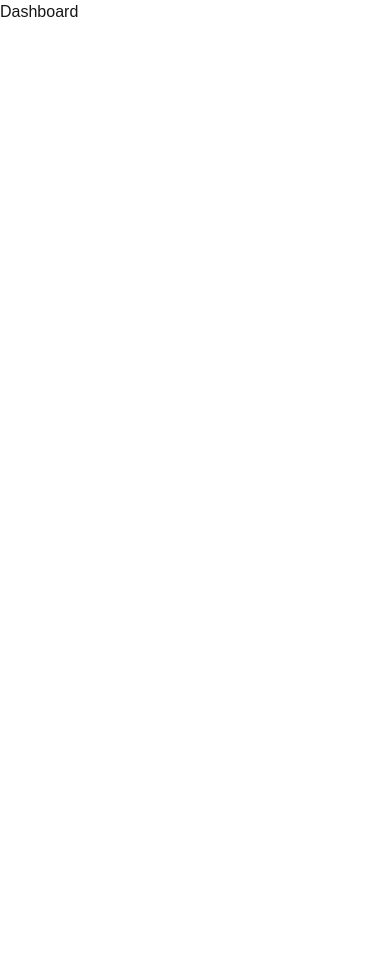
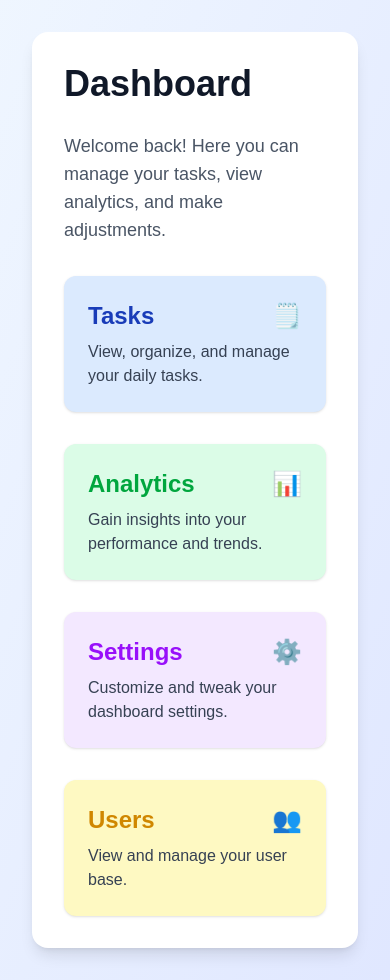
Before and after one commit to yogita-s-24/next-demos, a Next.js app: page /dashboard in a window 390 px wide. Before the commit the page ends 844 px from the top, so only its background shows below. Built offline with nearby package versions, Linux system fonts and the light colour scheme.

Commit message:
Added a responsive dashboard with navigation cards for tasks, analytics, settings, and users

```diff
--- a/src/app/dashboard/page.tsx
+++ b/src/app/dashboard/page.tsx
@@ -1,9 +1,67 @@
+import Link from 'next/link'
 import React from 'react'
 
 const Dashboard = () => {
   return (
-    <div>
-      Dashboard
+    <div className='min-h-screen bg-gradient-to-br from-blue-50 to-indigo-100 p-8'>
+      <div className='max-w-6xl mx-auto bg-white rounded-2xl shadow-lg p-8 space-y-8'>
+        <div className='flex flex-col'>
+          <h1 className='text-4xl font-extrabold text-gray-900 mb-4 sm:mb-0'>Dashboard</h1>
+          <p className="text-lg text-gray-600 mt-3">
+            Welcome back! Here you can manage your tasks, view analytics, and make adjustments.
+          </p>
+        </div>
+
+        {/*Dashboard Grid */}
+        <div className="grid grid-cols-1 sm:grid-cols-2 md:grid-cols-3 gap-8">
+          {/* Task Card */}
+          <Link href="/dashboard/tasks" className="bg-blue-100 hover:bg-blue-200 p-6 rounded-xl shadow-sm hover:shadow-md transition-all duration-200 ease-in-out transform hover:scale-105">
+            <div className='flex items-center justify-between'>
+              <h2 className='text-2xl font-semibold text-blue-800'>
+                Tasks
+              </h2>
+              <span className='text-blue-500 text-2xl'>🗒️</span>
+            </div>
+            <p className='text-gray-700 mt-2'>View, organize, and manage your daily tasks.</p>
+          </Link>
+
+          {/* Analytics Card */}
+          <Link href="/dashboard/analytics" className="bg-green-100 hover:bg-green-200 p-6 rounded-xl shadow-sm hover:shadow- transition-all duration-200 ease-in-out transform hover:scale-105">
+            <div className='flex items-center justify-between'>
+              <h2 className='text-2xl font-semibold text-green-600'>
+                Analytics
+              </h2>
+              <span className='text-blue-500 text-2xl'>📊</span>
+            </div>
+            <p className='text-gray-700 mt-2'>Gain insights into your performance and trends.</p>
+          </Link>
+
+          {/* Settings Card */}
+          <Link href="/dashboard/settings" className="bg-purple-100 hover:bg-purple-200 p-6 rounded-xl shadow-sm hover:shadow- transition-all duration-200 ease-in-out transform hover:scale-105">
+            <div className='flex items-center justify-between'>
+              <h2 className='text-2xl font-semibold text-purple-600'>
+                Settings
+              </h2>
+              <span className='text-blue-500 text-2xl'>⚙️</span>
+            </div>
+            <p className='text-gray-700 mt-2'>Customize and tweak your dashboard settings.</p>
+          </Link>
+
+          {/* Users Card */}
+          <Link href="/dashboard/users" className="bg-yellow-100 hover:bg-yellow-200 p-6 rounded-xl shadow-sm hover:shadow- transition-all duration-200 ease-in-out transform hover:scale-105">
+            <div className='flex items-center justify-between'>
+              <h2 className='text-2xl font-semibold text-yellow-600'>
+                Users
+              </h2>
+              <span className='text-blue-500 text-2xl'> 👥</span>
+            </div>
+            <p className='text-gray-700 mt-2'>
+              View and manage your user base.
+            </p>
+          </Link>
+        </div>
+
+      </div>
     </div>
   )
 }
```
